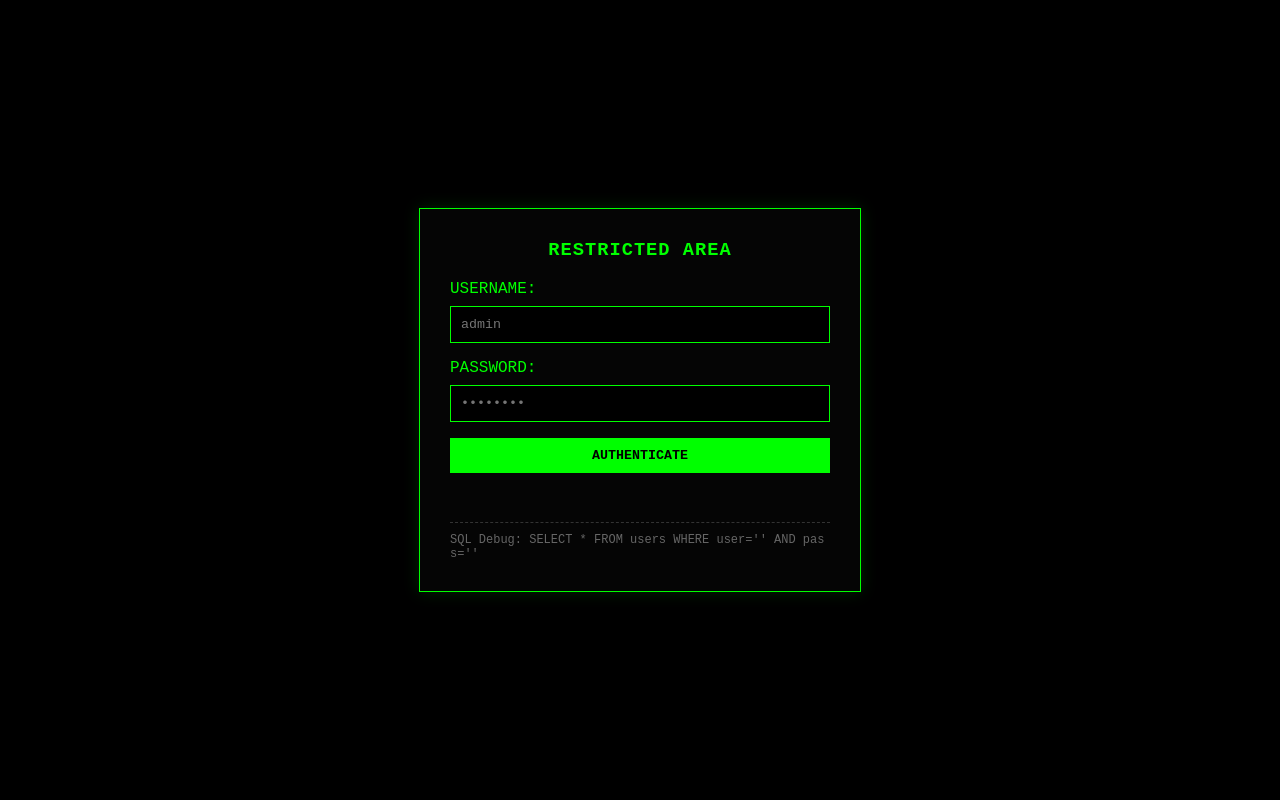
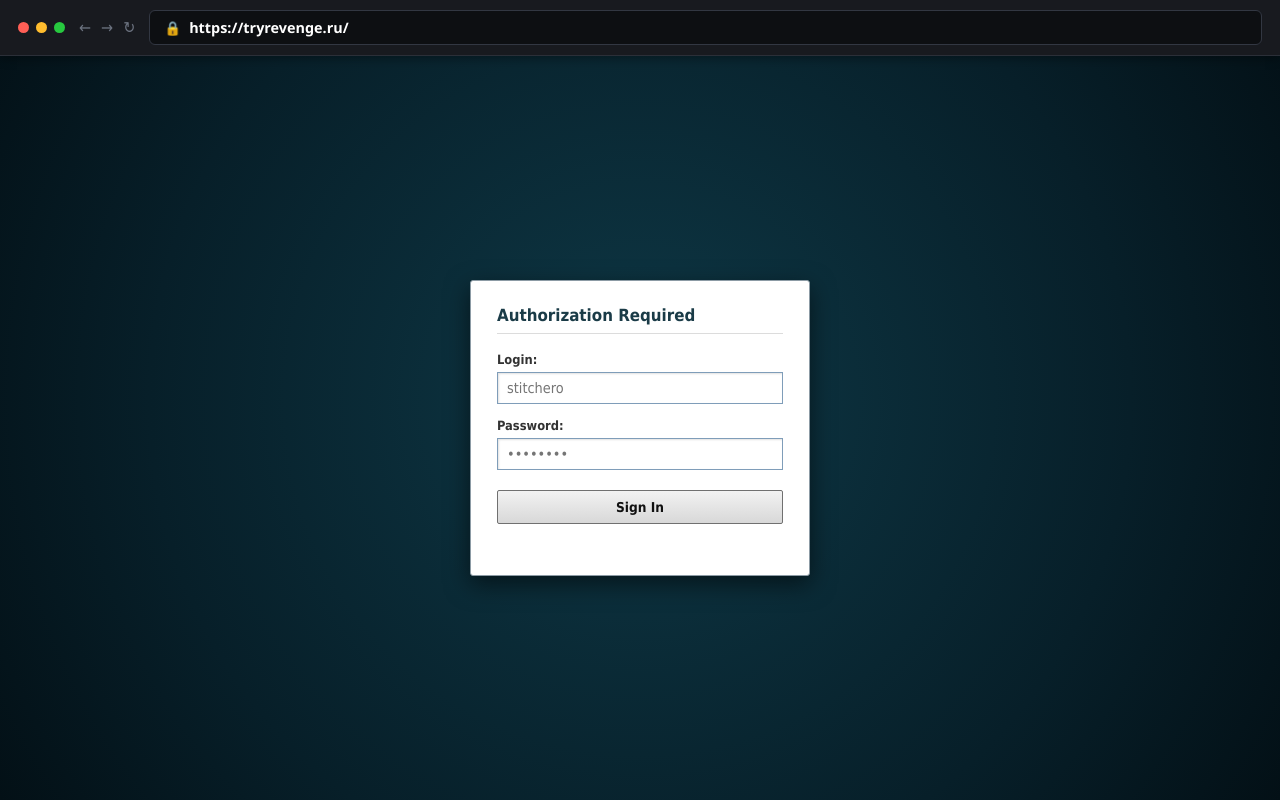
Before and after one commit to idkhowbiah/-, a plain HTML site: page stage6-b4z.html in a window 1280 px wide. Drawn offline with Linux system fonts and the light colour scheme.

Commit message:
Update stage6-b4z.html

```diff
--- a/stage6-b4z.html
+++ b/stage6-b4z.html
@@ -2,99 +2,200 @@
 <html lang="en">
 <head>
     <meta charset="UTF-8">
+    <meta name="viewport" content="width=device-width, initial-scale=1.0">
     <title>Stage 6 — System Login</title>
     <style>
+        * {
+            box-sizing: border-box;
+            margin: 0;
+            padding: 0;
+        }
         body {
-            background-color: #000000;
-            color: #00ff00;
-            font-family: 'Courier New', Courier, monospace;
+            /* Тёмный сине-бирюзовый фон */
+            background: radial-gradient(circle at center, #0e3846 0%, #071f29 65%, #031016 100%);
+            font-family: Tahoma, Arial, sans-serif;
+            height: 100vh;
+            display: flex;
+            flex-direction: column;
+            overflow: hidden;
+        }
+
+        /* Верхняя панель браузера с адресной строкой */
+        .browser-bar {
+            background: #181a1f;
+            padding: 10px 18px;
+            display: flex;
+            align-items: center;
+            gap: 14px;
+            border-bottom: 1px solid #2b2f38;
+            box-shadow: 0 2px 10px rgba(0, 0, 0, 0.4);
+            user-select: none;
+        }
+        .window-dots {
+            display: flex;
+            gap: 7px;
+        }
+        .dot {
+            width: 11px;
+            height: 11px;
+            border-radius: 50%;
+        }
+        .dot.r { background: #ff5f56; }
+        .dot.y { background: #ffbd2e; }
+        .dot.g { background: #27c93f; }
+
+        .nav-btns {
+            color: #6c7380;
+            font-size: 1rem;
+            display: flex;
+            gap: 10px;
+        }
+        .address-box {
+            flex: 1;
+            background: #0d0f12;
+            border: 1px solid #323742;
+            border-radius: 6px;
+            padding: 7px 14px;
+            color: #e2e8f0;
+            font-family: 'Segoe UI', Arial, sans-serif;
+            font-size: 0.9rem;
+            display: flex;
+            align-items: center;
+            gap: 8px;
+        }
+        .lock-icon {
+            color: #27c93f;
+            font-size: 0.85rem;
+        }
+        .url-domain {
+            color: #ffffff;
+            font-weight: 600;
+        }
+
+        /* Центральная область страницы */
+        .main-area {
+            flex: 1;
             display: flex;
             justify-content: center;
             align-items: center;
-            height: 100vh;
-            margin: 0;
+            padding: 20px;
         }
+
+        /* Классическая старая белая панель входа */
         .login-box {
-            border: 1px solid #00ff00;
-            padding: 30px;
-            width: 380px;
-            background-color: #050505;
-            box-shadow: 0 0 15px rgba(0, 255, 0, 0.15);
+            background-color: #ffffff;
+            border: 1px solid #8c9ba5;
+            border-radius: 3px;
+            width: 340px;
+            padding: 24px 26px;
+            box-shadow: 0 8px 25px rgba(0, 0, 0, 0.55);
+            color: #222222;
         }
-        h3 {
-            margin-top: 0;
-            text-align: center;
-            letter-spacing: 1px;
+        .login-box h3 {
+            font-size: 1.05rem;
+            color: #1a3b47;
+            margin-bottom: 18px;
+            padding-bottom: 8px;
+            border-bottom: 1px solid #dcdcdc;
+            font-weight: bold;
         }
-        input {
+        .form-group {
+            margin-bottom: 14px;
+        }
+        .form-group label {
+            display: block;
+            font-size: 0.8rem;
+            color: #333333;
+            margin-bottom: 5px;
+            font-weight: bold;
+        }
+        .form-group input {
             width: 100%;
-            padding: 10px;
-            margin: 8px 0 16px 0;
-            background: #000;
-            border: 1px solid #00ff00;
-            color: #00ff00;
-            font-family: inherit;
-            box-sizing: border-box;
+            padding: 7px 9px;
+            background: #ffffff;
+            border: 1px solid #7f9db9; /* Классическая рамка старых форм Windows/Web */
+            box-shadow: inset 1px 1px 2px rgba(0, 0, 0, 0.12);
+            color: #000000;
+            font-family: Tahoma, Arial, sans-serif;
+            font-size: 0.9rem;
+            outline: none;
         }
-        button {
+        .form-group input:focus {
+            border-color: #165670;
+            background: #fafdff;
+        }
+        .submit-btn {
             width: 100%;
-            padding: 10px;
-            background: #00ff00;
-            color: #00;
-            border: none;
-            font-family: inherit;
+            margin-top: 6px;
+            padding: 8px 12px;
+            background: linear-gradient(to bottom, #f2f2f2 0%, #d8d8d8 100%);
+            border: 1px solid #707070;
+            border-radius: 2px;
+            color: #111111;
+            font-family: Tahoma, Arial, sans-serif;
+            font-size: 0.85rem;
             font-weight: bold;
             cursor: pointer;
         }
-        button:hover {
-            background: #00cc00;
+        .submit-btn:hover {
+            background: linear-gradient(to bottom, #e6f1f7 0%, #c4dfee 100%);
+            border-color: #3c7fb1;
         }
-        .debug {
-            margin-top: 20px;
-            font-size: 0.75rem;
-            color: #666;
-            word-break: break-all;
-            border-top: 1px dashed #333;
-            padding-top: 10px;
+        .submit-btn:active {
+            background: #c4dfee;
         }
         .error {
-            color: #ff3333;
-            font-size: 0.85rem;
+            color: #c92a2a;
+            font-size: 0.8rem;
             margin-top: 12px;
             text-align: center;
-            min-height: 1.2em;
+            min-height: 1.1em;
         }
     </style>
 </head>
 <body>
 
-    <div class="login-box">
-        <h3>RESTRICTED AREA</h3>
-        <form id="sqlForm">
-            <label>USERNAME:</label>
-            <input type="text" id="username" placeholder="admin" autocomplete="off">
-            <label>PASSWORD:</label>
-            <input type="text" id="password" placeholder="••••••••" autocomplete="off">
-            <button type="submit">AUTHENTICATE</button>
-        </form>
-        <div id="errorMsg" class="error"></div>
-        <div class="debug" id="queryPreview">
-            SQL Debug: SELECT * FROM users WHERE user='' AND pass=''
+    <!-- Адресная строка с https://tryrevenge.ru/ -->
+    <div class="browser-bar">
+        <div class="window-dots">
+            <span class="dot r"></span>
+            <span class="dot y"></span>
+            <span class="dot g"></span>
+        </div>
+        <div class="nav-btns">
+            <span>&#8592;</span>
+            <span>&#8594;</span>
+            <span>&#8635;</span>
+        </div>
+        <div class="address-box">
+            <span class="lock-icon">&#128274;</span>
+            <span class="url-domain">https://tryrevenge.ru/</span>
+        </div>
+    </div>
+
+    <!-- Сине-бирюзовый экран со старой белой панелью по центру -->
+    <div class="main-area">
+        <div class="login-box">
+            <h3>Authorization Required</h3>
+            <form id="sqlForm">
+                <div class="form-group">
+                    <label>Login:</label>
+                    <input type="text" id="username" placeholder="stitchero" autocomplete="off">
+                </div>
+                <div class="form-group">
+                    <label>Password:</label>
+                    <input type="text" id="password" placeholder="••••••••" autocomplete="off">
+                </div>
+                <button type="submit" class="submit-btn">Sign In</button>
+            </form>
+            <div id="errorMsg" class="error"></div>
         </div>
     </div>
 
     <script>
         const userInp = document.getElementById('username');
         const passInp = document.getElementById('password');
-        const preview = document.getElementById('queryPreview');
         const errorMsg = document.getElementById('errorMsg');
-
-        function updatePreview() {
-            preview.textContent = `SQL Debug: SELECT * FROM users WHERE user='${userInp.value}' AND pass='${passInp.value}'`;
-        }
-
-        userInp.addEventListener('input', updatePreview);
-        passInp.addEventListener('input', updatePreview);
 
         document.getElementById('sqlForm').addEventListener('submit', function(e) {
             e.preventDefault();
@@ -108,12 +209,14 @@
                 normalized.includes("\"or1=1") ||
                 normalized.includes("or'a'='a") ||
                 normalized.includes("admin'--") ||
-                normalized.includes("admin'#");
+                normalized.includes("admin'#") ||
+                normalized.includes("stitchero'--") ||
+                normalized.includes("stitchero'#");
 
             if (isSqlInjection) {
                 window.location.href = atob("Li9zdGFnZTYtc2VjcmV0LTk5YS5odG1s");
             } else {
-                errorMsg.textContent = "ACCESS DENIED: Invalid credentials.";
+                errorMsg.textContent = "Invalid login or password.";
             }
         });
     </script>
```
